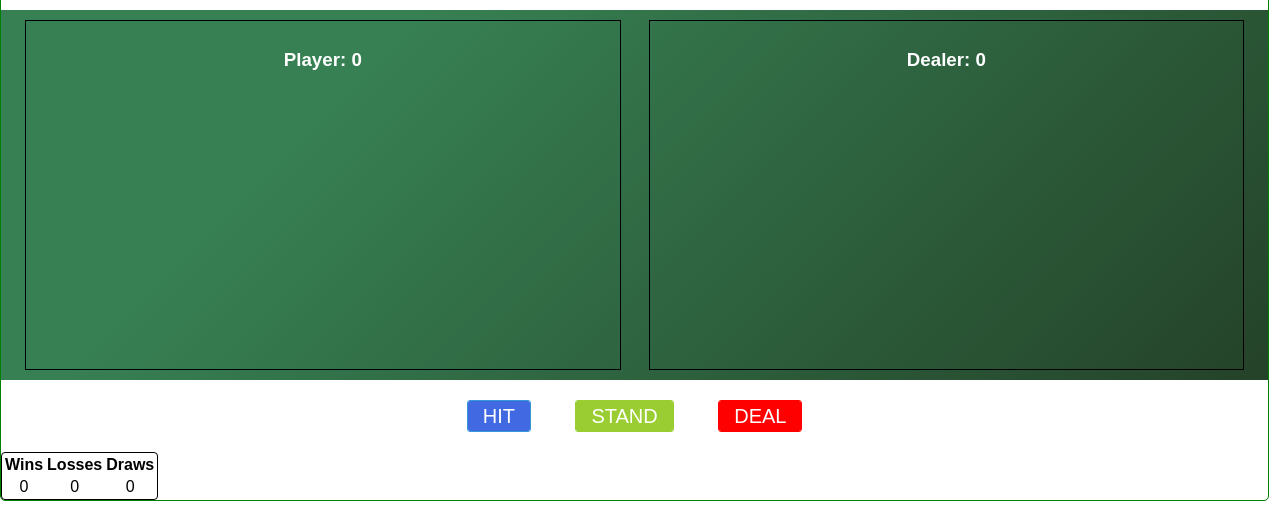
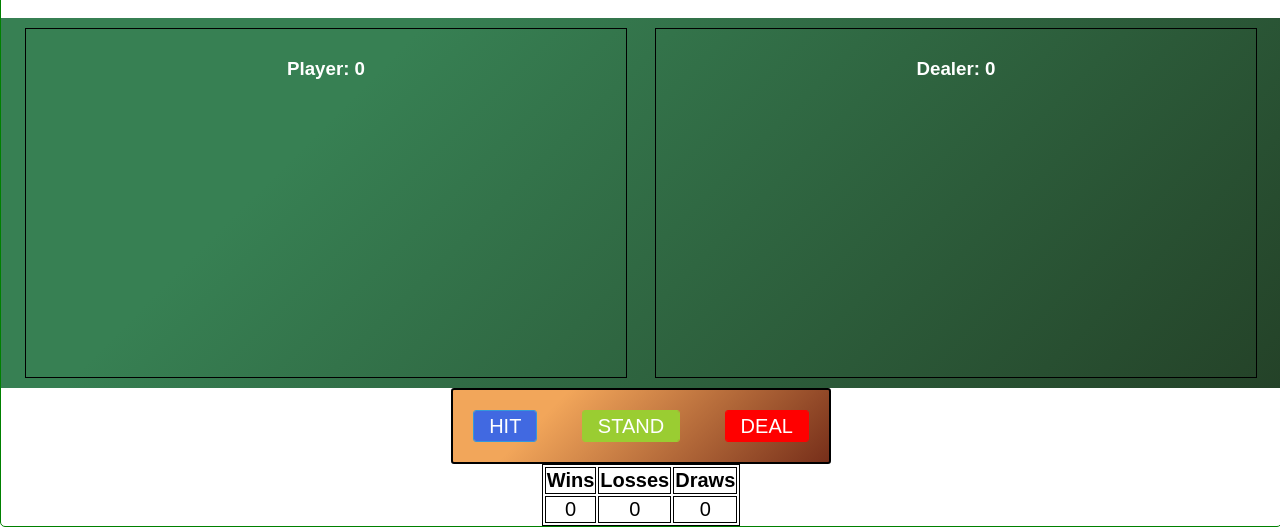
Before and after one commit to TshiSelle/BlackJack, a plain HTML site: page index.html in a window 1280 px wide. Shown: the part 962-1489 px from the top of the page. Before the commit the page ends 1463 px from the top, so only its background shows below. Drawn offline with Linux system fonts and the light colour scheme.

Commit message:
added ids for the buttons, renamed the js file

```diff
--- a/CSS/style.css
+++ b/CSS/style.css
@@ -1,7 +1,7 @@
 body {
   margin: 0;
   padding: 0;
-  width: 99%;
+  width: 100%;
   height: 99%;
   font-family: 'Montserrat', sans-serif;
   font-size: 16px;
@@ -32,11 +32,18 @@ h2 {
   height: 350px;
 }
 .row-1,
-.row-2 {
+.row-2,
+.row-3 {
   display: flex;
   flex-wrap: wrap;
   flex-direction: row;
   justify-content: space-around;
+}
+#btn-border {
+  border: 2px solid black;
+  border-radius: 3px;
+  background-color: #772f1a;
+  background-image: linear-gradient(315deg, #772f1a 0%, #f2a65a 74%);
 }
 #player-box,
 #dealer-box {
@@ -74,8 +81,7 @@ h2 {
   font-weight: 400;
   position: relative;
 }
-.btn:hover,
-.btn:focus {
+.btn:hover {
   color: #fff;
 }
 .hit {
@@ -84,7 +90,7 @@ h2 {
   box-shadow: 0 0 40px 40px royalblue inset, 0 0 0 0 #3498db;
   transition: all 150ms ease-in-out;
 }
-.hit:hover {
+.hit:active {
   box-shadow: 0 0 2px 0 royalblue inset, 0 0 4px 2px royalblue;
 }
 .stand {
@@ -93,7 +99,7 @@ h2 {
   box-shadow: 0 0 40px 40px yellowgreen inset, 0 0 0 0 yellowgreen;
   transition: all 150ms ease-in-out;
 }
-.stand:hover {
+.stand:active {
   box-shadow: 0 0 2px 0 yellowgreen inset, 0 0 4px 2px yellowgreen;
 }
 .deal {
@@ -102,12 +108,14 @@ h2 {
   box-shadow: 0 0 40px 40px red inset, 0 0 0 0 red;
   transition: all 150ms ease-in-out;
 }
-.deal:hover {
+.deal:active {
   box-shadow: 0 0 2px 0 red inset, 0 0 4px 2px red;
 }
 
-#scores {
-  border-radius: 4px;
-  border: 1px double black;
+table,
+th,
+td {
+  border: 1px solid black;
   text-align: center;
+  font-size: 20px;
 }
--- /dev/null
+++ b/JS/script.js
@@ -0,0 +1,2 @@
+//BlackJack
+document.querySelector('bj-hit').addEventListener('click', blackjackHit)
--- a/index.html
+++ b/index.html
@@ -14,7 +14,7 @@
 
     <title>BlackJack</title>
 
-    <script src=".JS/home.js"></script>
+    <script src=".JS/script.js"></script>
   </head>
 
   <body>
@@ -33,10 +33,10 @@
         </div>
       </div>
       <div class="row-2">
-        <div>
-          <button class="btn hit">Hit</button>
-          <button class="btn stand">Stand</button>
-          <button class="btn deal">Deal</button>
+        <div id="btn-border">
+          <button class="btn hit" id="bj-hit">Hit</button>
+          <button class="btn stand" id="bj-stand">Stand</button>
+          <button class="btn deal" id="bj-deal">Deal</button>
         </div>
       </div>
       <div class="row-3">
```
Also changed, not shown: JS/home.js (added).
